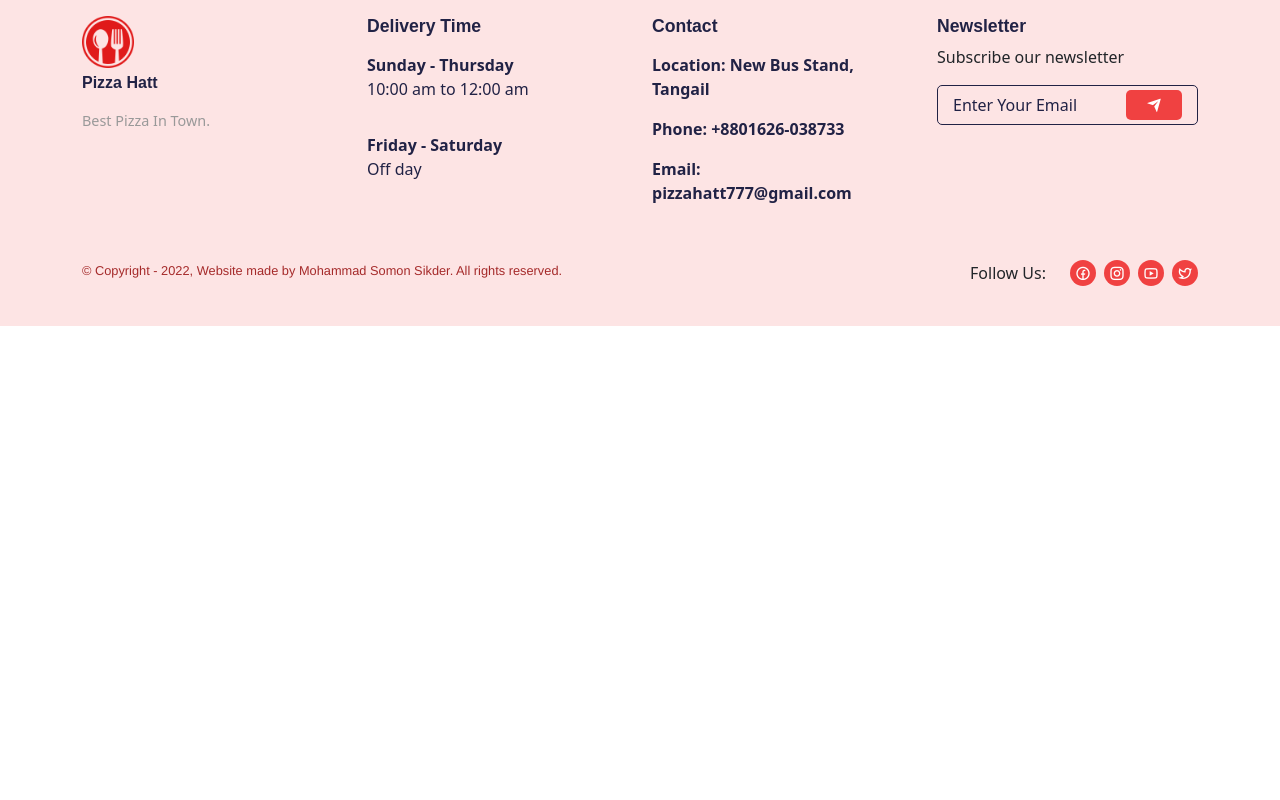
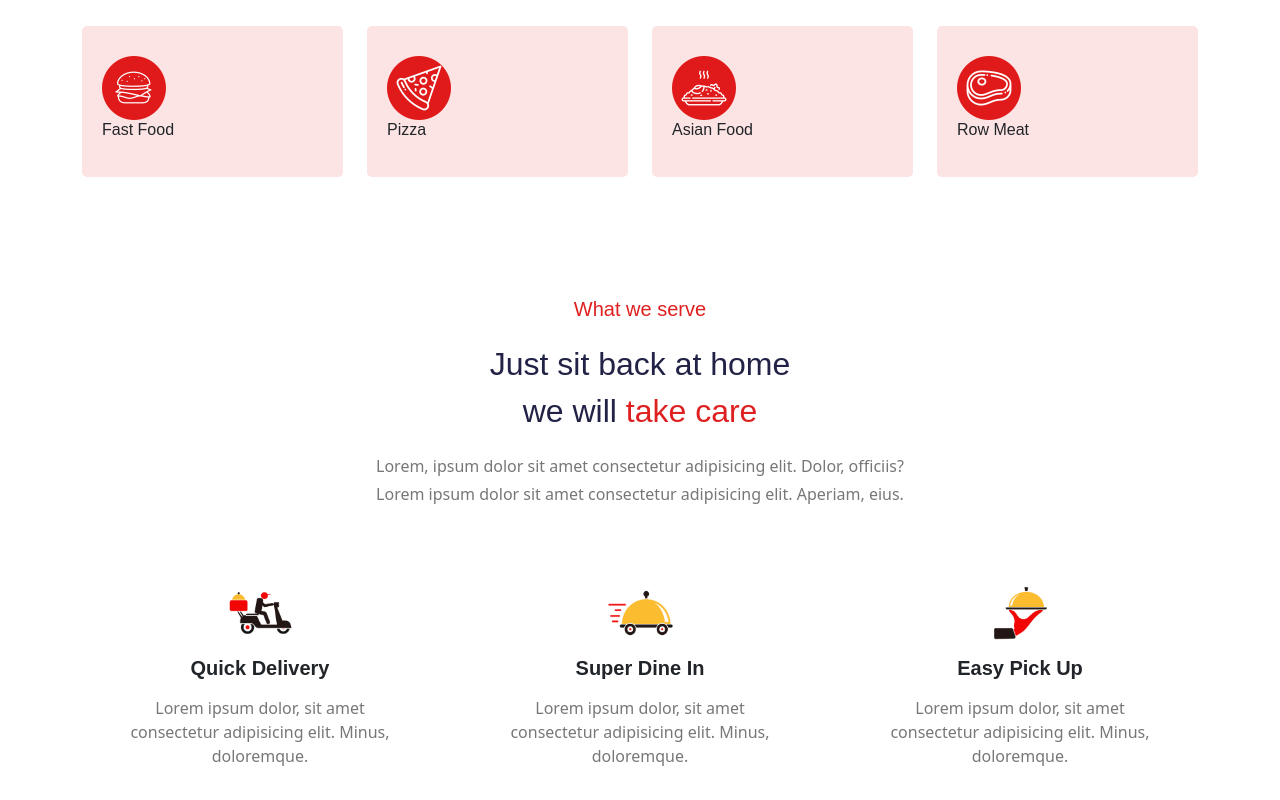
Before and after one commit to SomonSikder/pizza-delivery-react-app, a React (Create React App) app: page /home in a window 1280 px wide. Shown: the part 780-1580 px from the top of the page. Before the commit the page ends 1106 px from the top, so only its background shows below. Built offline with nearby package versions, Linux system fonts and the light colour scheme; a web font is replaced by a local one.

Commit message:
Category and Features

```diff
--- /dev/null
+++ b/src/components/UI/category/Category.jsx
@@ -0,0 +1,47 @@
+import React from "react";
+import { Container, Row, Col } from "reactstrap";
+import "../../../styles/category.css";
+import categoryImg01 from "../../../assets/images/category-01.png";
+import categoryImg02 from "../../../assets/images/category-02.png";
+import categoryImg03 from "../../../assets/images/category-03.png";
+import categoryImg04 from "../../../assets/images/category-04.png";
+
+const categoryData = [
+  {
+    display: "Fast Food",
+    imgUrl: categoryImg01,
+  },
+  {
+    display: "Pizza",
+    imgUrl: categoryImg02,
+  },
+  {
+    display: "Asian Food",
+    imgUrl: categoryImg03,
+  },
+  {
+    display: "Row Meat",
+    imgUrl: categoryImg04,
+  },
+];
+
+const Category = () => {
+  return (
+    <Container>
+      <Row>
+        {categoryData.map((item, index) => (
+          <Col lg="3" md="4">
+            <div className="category-item">
+              <div className="category-img">
+                <img src={item.imgUrl} alt="Category_item" />
+              </div>
+              <h6>{item.display}</h6>
+            </div>
+          </Col>
+        ))}
+      </Row>
+    </Container>
+  );
+};
+
+export default Category;
--- a/src/pages/Home.jsx
+++ b/src/pages/Home.jsx
@@ -3,7 +3,33 @@ import Helmet from "../components/Helmet/Helmet";
 import { Container, Row, Col } from "reactstrap";
 import heroImg from "../assets/images/hero.png";
 import "../styles/heroSection.css";
+import "../styles/home.css";
+
 import { Link } from "react-router-dom";
+import Category from "../components/UI/category/Category";
+
+import featureImg01 from "../assets/images/service-01.png";
+import featureImg02 from "../assets/images/service-02.png";
+import featureImg03 from "../assets/images/service-03.png";
+
+const featureData = [
+  {
+    title: "Quick Delivery",
+    imgUrl: featureImg01,
+    desc: "Lorem ipsum dolor, sit amet consectetur adipisicing elit. Minus, doloremque.",
+  },
+
+  {
+    title: "Super Dine In",
+    imgUrl: featureImg02,
+    desc: "Lorem ipsum dolor, sit amet consectetur adipisicing elit. Minus, doloremque.",
+  },
+  {
+    title: "Easy Pick Up",
+    imgUrl: featureImg03,
+    desc: "Lorem ipsum dolor, sit amet consectetur adipisicing elit. Minus, doloremque.",
+  },
+];
 
 function Home(props) {
   return (
@@ -57,6 +83,45 @@ function Home(props) {
           </Row>
         </Container>
       </section>
+      <section>
+        <Category></Category>
+      </section>
+
+      <section>
+        <Container>
+          <Row>
+            <Col lg="12" className="text-center">
+              <h5 className="feature__subtitle mb-4">What we serve</h5>
+              <h2 className="feature__title">Just sit back at home</h2>
+              <h2 className="feature__title">
+                we will <span>take care</span>
+              </h2>
+              <p className="mb-1 mt-4 feature__text">
+                Lorem, ipsum dolor sit amet consectetur adipisicing elit. Dolor,
+                officiis?
+              </p>
+              <p className="feature__text">
+                Lorem ipsum dolor sit amet consectetur adipisicing elit.
+                Aperiam, eius.{" "}
+              </p>
+            </Col>
+
+            {featureData.map((item, index) => (
+              <Col lg="4" md="6" sm="6" key={index} className="mt-5">
+                <div className="feature__item text-center px-5 py-3">
+                  <img
+                    src={item.imgUrl}
+                    alt="feature-img"
+                    className="w-25 mb-3"
+                  />
+                  <h5 className=" fw-bold mb-3">{item.title}</h5>
+                  <p>{item.desc}</p>
+                </div>
+              </Col>
+            ))}
+          </Row>
+        </Container>
+      </section>
     </Helmet>
   );
 }
--- /dev/null
+++ b/src/styles/category.css
@@ -0,0 +1,26 @@
+.category-item {
+  background: #fde4e4;
+  padding: 30px 20px;
+  border-radius: 5px;
+  cursor: pointer;
+  transition: 0.4s;
+}
+
+.category-item:hover {
+  transform: translateY(-15px);
+}
+
+@media only screen and (max-width: 768px) {
+  .category-item {
+    padding: 20px 15px;
+    margin: 5px 0;
+  }
+  .category-img img {
+    width: 40px;
+    height: 40px;
+  }
+
+  .category-item h6 {
+    font-size: 0.8rem;
+  }
+}
--- a/src/styles/heroSection.css
+++ b/src/styles/heroSection.css
@@ -31,12 +31,16 @@
   background: transparent;
   border: 1px solid #df2020 !important;
 }
+.all-foods-btn a {
+  text-decoration: none;
+  color: #df2020 !important;
+}
 .all-foods-btn:hover {
   border: 1px solid #212245 !important;
+  width: 150px;
+  transition: width 0.3s;
 }
-.all-foods-btn a {
-  color: #df2020;
-}
+
 .hero-service p {
   color: #212245;
   font-weight: 600;
--- /dev/null
+++ b/src/styles/home.css
@@ -0,0 +1,163 @@
+.feature__subtitle {
+  color: #df2020;
+}
+
+.feature__title span {
+  color: #df2020;
+}
+
+.feature__text {
+  color: #777;
+}
+
+.feature__item p {
+  color: #777;
+}
+
+.food__category {
+  background: #df2020;
+  text-align: center;
+  margin-top: 30px;
+  padding: 20px 0px;
+  border-radius: 8px;
+}
+
+.food__category button {
+  border: none;
+  outline: none;
+  padding: 7px 20px;
+  background: transparent;
+  color: #fff;
+}
+
+.food__category button img {
+  width: 20px;
+  height: 20px;
+}
+
+.foodBtnActive {
+  background: #fff !important;
+  border-radius: 5px;
+  color: #df2020 !important;
+}
+
+.tasty__treat-title span {
+  color: #df2020;
+}
+
+.tasty__treat-desc {
+  color: #777;
+  line-height: 28px;
+}
+
+.choose__us-title {
+  font-weight: 600;
+  margin-bottom: 10px;
+}
+
+.choose__us-title i {
+  font-weight: 500 !important;
+  color: #df2020;
+}
+
+.choose__us-desc {
+  color: #777;
+}
+
+.testimonial__subtitle {
+  color: #df2020;
+}
+
+.testimonial__title span {
+  color: #df2020;
+}
+
+.testimonial__desc {
+  color: #777;
+  line-height: 30px;
+}
+
+@media only screen and (max-width: 768px) {
+  .hero__content h5 {
+    font-size: 1rem;
+  }
+
+  .hero__content p {
+    font-size: 0.8rem;
+    line-height: 25px;
+  }
+
+  .hero__title {
+    font-size: 1.5rem;
+    line-height: 40px;
+  }
+
+  .hero__btns button {
+    padding: 5px 15px;
+    font-size: 0.7rem;
+  }
+
+  .hero__service p {
+    font-size: 0.7rem !important;
+  }
+
+  .feature__item h5 {
+    font-size: 0.9rem;
+  }
+
+  .feature__item p {
+    font-size: 0.8rem;
+    margin-bottom: 0;
+  }
+
+  .feature__subtitle {
+    font-size: 1rem;
+  }
+  .feature__text {
+    font-size: 0.8rem;
+    margin-bottom: 0;
+  }
+
+  .food__category {
+    padding: 15px;
+  }
+  .food__category button {
+    padding: 5px 15px;
+    font-size: 0.7rem;
+  }
+
+  .tasty__treat-desc {
+    font-size: 0.8rem;
+    margin-bottom: 0;
+  }
+  .choose__us-title {
+    font-size: 0.8rem;
+  }
+
+  .choose__us-desc {
+    font-size: 0.7rem;
+  }
+
+  .testimonial__subtitle {
+    font-size: 1rem;
+  }
+  .testimonial__desc {
+    font-size: 0.8rem;
+  }
+}
+@media only screen and (max-width: 576px) {
+  .hero__content {
+    text-align: center;
+  }
+
+  .hero__btns {
+    justify-content: center;
+  }
+
+  .hero__service {
+    justify-content: center;
+  }
+  .why__choose-us {
+    padding-top: 0 !important;
+  }
+}
```
